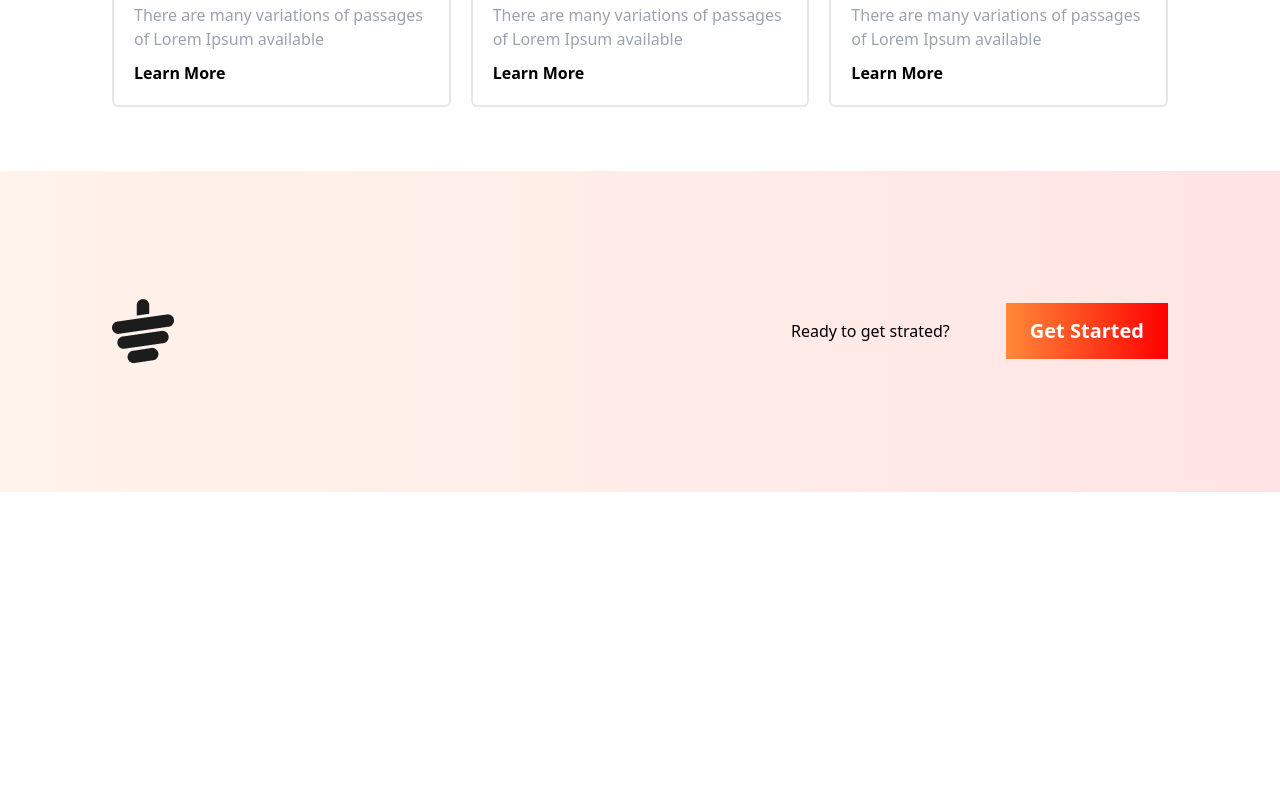
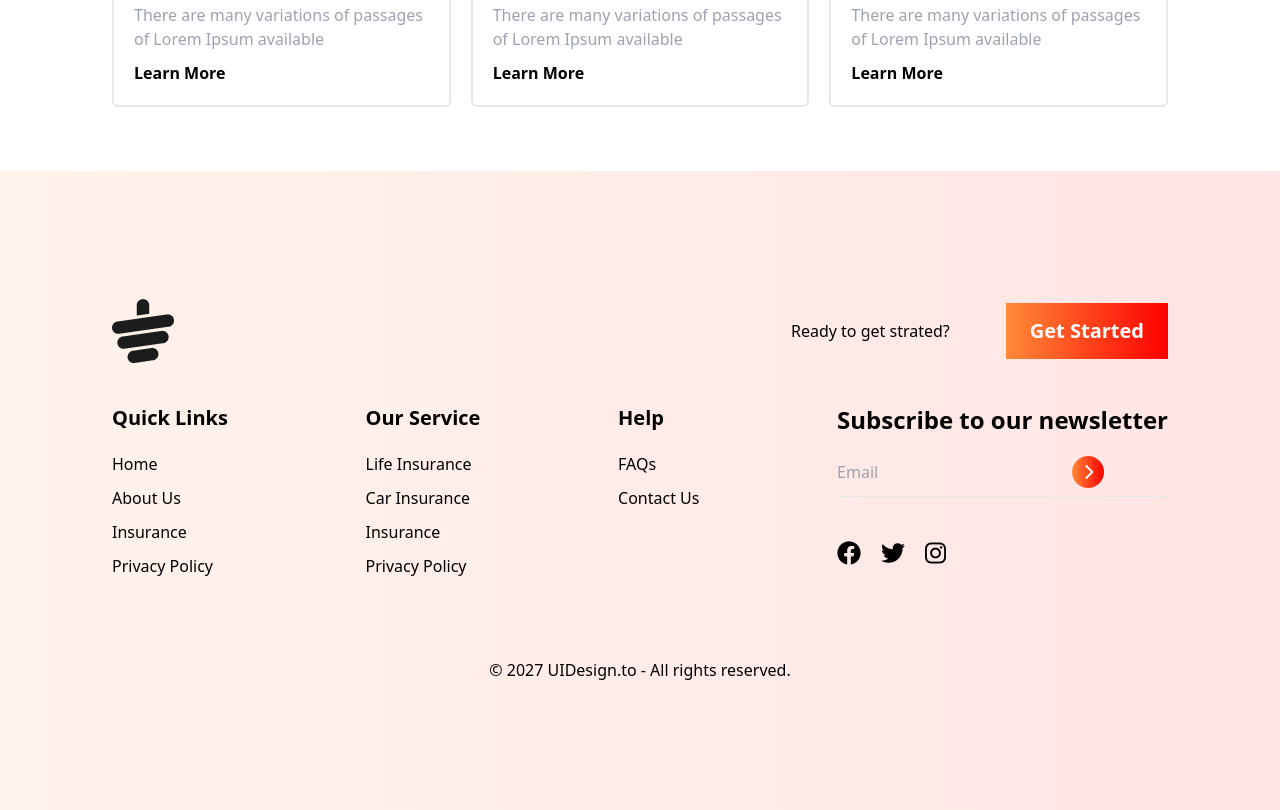
Before and after one commit to rifatjayed/Tea-House, a plain HTML site: page index.html in a window 1280 px wide. Shown: the part 2466-3276 px from the top of the page. Before the commit the page ends 2958 px from the top, so only its background shows below. Drawn offline with nearby package versions, Linux system fonts and the light colour scheme.

Commit message:
footer done

```diff
--- a/index.html
+++ b/index.html
@@ -6,6 +6,10 @@
     <meta http-equiv="X-UA-Compatible" content="IE=edge">
     <meta name="viewport" content="width=device-width, initial-scale=1.0">
     <title>Document</title>
+
+<!-- font awsome cdn -->
+<link rel="stylesheet" href="https://cdnjs.cloudflare.com/ajax/libs/font-awesome/6.2.1/css/all.min.css" integrity="sha512-MV7K8+y+gLIBoVD59lQIYicR65iaqukzvf/nwasF0nqhPay5w/9lJmVM2hMDcnK1OnMGCdVK+iQrJ7lzPJQd1w==" crossorigin="anonymous" referrerpolicy="no-referrer" />
+
 
     <script src="https://cdn.tailwindcss.com"></script>
     <link rel="stylesheet" href="style.css">
@@ -103,12 +107,17 @@
                 </div>
                 <div class="right w-2/4">
                     <h3 class="text-5xl font-semibold mt-7">Great Tea, Freshly Presented</h3>
-        <p class="text-lg my-2.5">The meaning of gong cha is chanese is to provide the best tea to emperor from all possessions . It represents the highest quality and self expectation. Establishing in 2006, Gong cha had been deeply appreciated by its custoers  because of good words of mouth and unique customized service orginated from Taiwan</p>
+                    <p class="text-lg my-2.5">The meaning of gong cha is chanese is to provide the best tea to emperor
+                        from all possessions . It represents the highest quality and self expectation. Establishing in
+                        2006, Gong cha had been deeply appreciated by its custoers because of good words of mouth and
+                        unique customized service orginated from Taiwan</p>
                     <h5 class="text-xl font-semibold	mb-3	">Unique Taste</h5>
-        <p class="text-lg ">A Unique and different style from other teapots gives a luxurious and minimalist impression</p>
+                    <p class="text-lg ">A Unique and different style from other teapots gives a luxurious and minimalist
+                        impression</p>
 
                     <h5 class="text-xl font-semibold my-3	">Unique Taste</h5>
-        <p  class="text-lg">A Unique and different style from other teapots gives a luxurious and minimalist impression</p>
+                    <p class="text-lg">A Unique and different style from other teapots gives a luxurious and minimalist
+                        impression</p>
                 </div>
             </div>
         </section>
@@ -127,7 +136,9 @@
                 News & Events
             </div>
             <div class="text-center text-lg text-gray-400 font-medium py-8	 px-28 ">
-                There are many variations of passages of Lorem Ipsum available, but the majority have suffered alteration in some form, by injected humour, or randomised words which don't look even slightly believable.
+                There are many variations of passages of Lorem Ipsum available, but the majority have suffered
+                alteration in some form, by injected humour, or randomised words which don't look even slightly
+                believable.
             </div>
             <div class="flex items-center justify-between gap-5">
                 <div class="border-2 rounded-md px-5 py-5 w-96">
@@ -135,7 +146,8 @@
                     <img src="images/news-1.png" alt="">
                     <p class="text-base font-medium text-gray-400">Feb 05, 2027</p>
                     <h3 class="font-bold text-xl	">Collecting 8 points for discount</h3>
-        <p class="text-base font-medium text-gray-400 my-2.5	">There are many variations of passages of  Lorem Ipsum available</p>
+                    <p class="text-base font-medium text-gray-400 my-2.5	">There are many variations of passages of
+                        Lorem Ipsum available</p>
                     <a class="text-base	font-bold" href="">Learn More</a>
 
                 </div>
@@ -145,7 +157,8 @@
                     <img src="images/news-2.png" alt="">
                     <p class="text-base font-medium text-gray-400">Feb 05, 2027</p>
                     <h3 class="font-bold text-xl	">Collecting 8 points for discount</h3>
-        <p class="text-base font-medium text-gray-400 my-2.5	">There are many variations of passages of  Lorem Ipsum available</p>
+                    <p class="text-base font-medium text-gray-400 my-2.5	">There are many variations of passages of
+                        Lorem Ipsum available</p>
                     <a class="text-base	font-bold" href="">Learn More</a>
 
                 </div>
@@ -155,7 +168,8 @@
                     <img src="images/news-3.png" alt="">
                     <p class="text-base font-medium text-gray-400">Feb 05, 2027</p>
                     <h3 class="font-bold text-xl	">Collecting 8 points for discount</h3>
-        <p class="text-base font-medium text-gray-400 my-2.5	">There are many variations of passages of  Lorem Ipsum available</p>
+                    <p class="text-base font-medium text-gray-400 my-2.5	">There are many variations of passages of
+                        Lorem Ipsum available</p>
                     <a class="text-base	font-bold" href="">Learn More</a>
 
                 </div>
@@ -177,6 +191,56 @@
                 <button class="btn-color py-3.5 px-6 text-white font-bold text-xl">Get Started</button>
             </div>
         </div>
+        <div class="flex justify-between mt-10">
+            <div>
+                <h3 class="font-semibold text-xl mb-5 ">Quick Links</h3>
+                <ul class="font-normal	text-base ">
+                    <li class="mb-2.5"> <a href="">Home</a> </li>
+                    <li class="mb-2.5"> <a href="">About Us</a> </li>
+                    <li class="mb-2.5"> <a href="">Insurance</a> </li>
+                    <li> <a href="">Privacy Policy</a> </li>
+                </ul>
+
+            </div>
+
+
+            <div>
+                <h3 class="font-semibold text-xl mb-5">Our Service</h3>
+                <ul class="font-normal text-base	">
+                    <li class="mb-2.5"> <a href="">Life Insurance</a> </li>
+                    <li class="mb-2.5"> <a href="">Car Insurance</a> </li>
+                    <li class="mb-2.5"> <a href="">Insurance</a> </li>
+                    <li> <a href="">Privacy Policy</a> </li>
+                </ul>
+
+            </div>
+
+
+            <div>
+                <h3 class="font-semibold text-xl mb-5">Help</h3>
+                <ul class="font-normal	text-base">
+                    <li class="mb-2.5"> <a href="">FAQs</a> </li>
+                    <li> <a href="">Contact Us</a> </li>
+                </ul>
+
+
+            </div>
+
+            <div>
+                <h1 class="text-2xl font-semibold mb-5">Subscribe to our newsletter</h1>
+                <input class="bg-transparent focus:outline-none" type="email" name="" id="" placeholder="Email">
+                <button class="w-8 h-8 rounded-full text-white btn-color"><i class="fa-solid fa-chevron-right"></i></button>
+                <hr class="mt-2">
+
+
+                <div class="flex mt-10">
+                    <p><i class="fa-brands fa-facebook  text-2xl mr-5"></i></p>
+                    <p><i class="fa-brands fa-twitter  text-2xl mr-5"></i></p>
+                    <p><i class="fa-brands fa-instagram  text-2xl"></i></p>
+                </div>
+            </div>
+        </div>
+        <p class="mt-20 text-center">© 2027 UIDesign.to - All rights reserved.</p>
     </footer>
     <script src="main.js"></script>
 </body>
```
Lines whose indentation alone changed are shown as unchanged.
